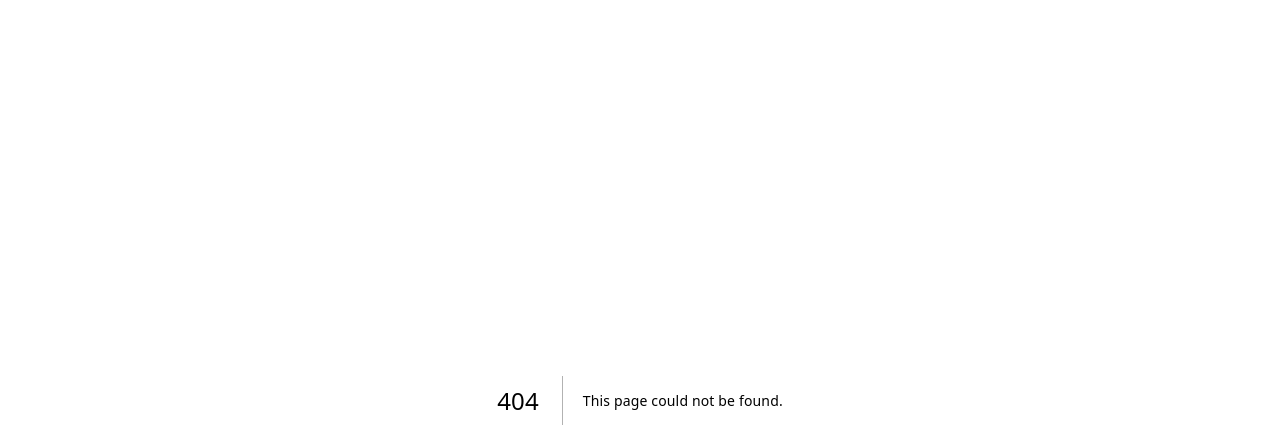
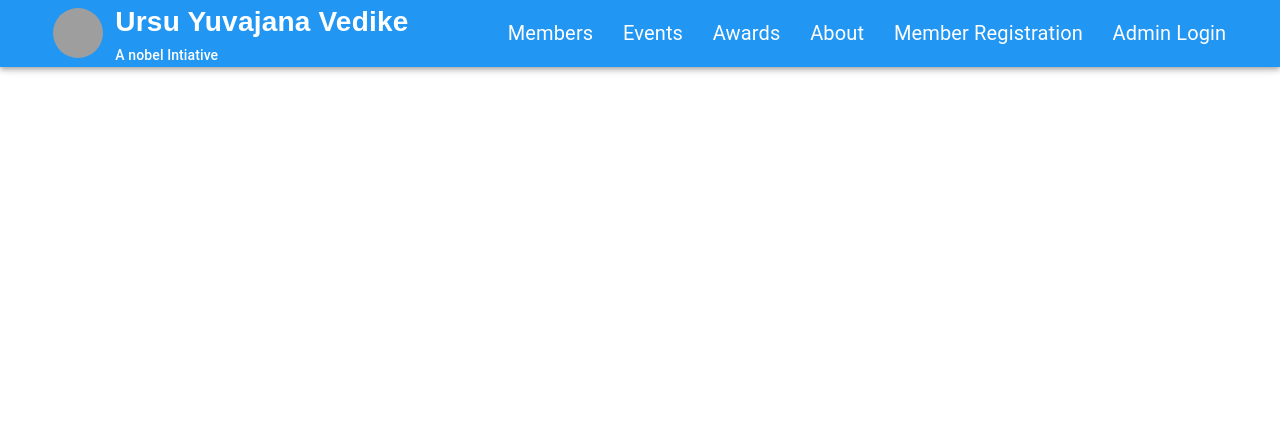
Before and after one commit to kasamokeDev/Ursu-Yuvajana-Vedike, a Next.js app: page /adminDashboard in a window 1280 px wide. Before the commit this address had no page. Shown: the top 448 px of the page. Built offline with nearby package versions, Linux system fonts and the light colour scheme; grey boxes are pictures that could not be loaded.

Commit message:
added admin dashboard page

```diff
--- /dev/null
+++ b/pages/adminDashboard/index.js
@@ -0,0 +1,16 @@
+import Head from 'next/head';
+import RegistrationForm from '../../components/member-registration/RegistrationForm';
+import TopNav from '../../components/top-nav/TopNav';
+import Footer from '../../components/footer/Footer';
+
+export default function MemberRegistration() {
+  return (
+    <>
+      <Head>
+        <title>Ursu Yuvajana Vedike | Admin Dashboard</title>
+        <meta property="og:title" content="Urus title" key="title" />
+      </Head>
+      <TopNav />
+    </>
+  );
+}
```
